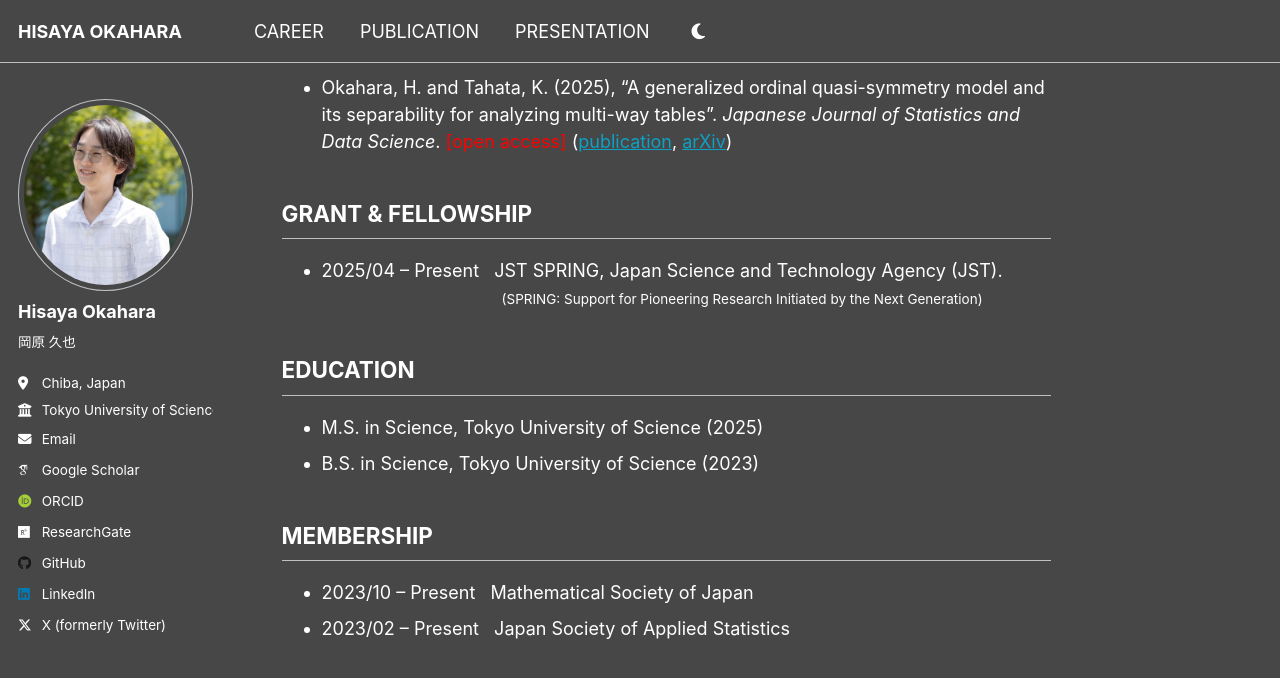
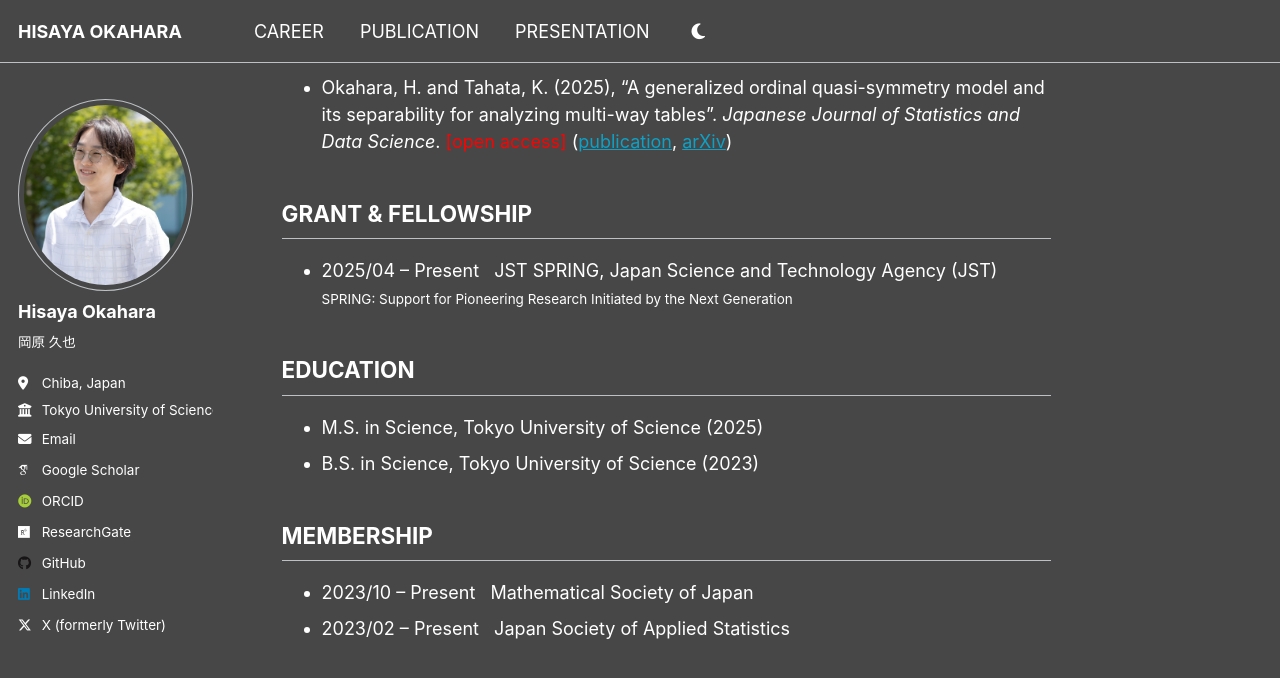
Before and after one commit to h-okahara/h-okahara.github.io, a Jekyll site: the page built from _pages/about.md, in a window 1280 px wide and 900 px high, scrolled down 667 px. Shown: the top 678 px of the window. Built offline with Jekyll 4.4.1, drawn with Linux system fonts in a browser that asks for light colours; some web fonts are replaced.

Commit message:
Update about.md

```diff
--- a/_pages/about.md
+++ b/_pages/about.md
@@ -32,8 +32,8 @@ I'm a Ph.D. student in the [Tahata Lab](https://tahata-lab.is.noda.tus.ac.jp/) a
 
 ## GRANT & FELLOWSHIP
 
-- 2025/04 – Present &nbsp; JST SPRING, Japan Science and Technology Agency (JST).
-  <div style="padding-left: 10em;"> <small> (SPRING: Support for Pioneering Research Initiated by the Next Generation) </small>
+- 2025/04 – Present &nbsp; JST SPRING, Japan Science and Technology Agency (JST)
+  <small> SPRING: Support for Pioneering Research Initiated by the Next Generation </small>
 
 ## EDUCATION
 
```
